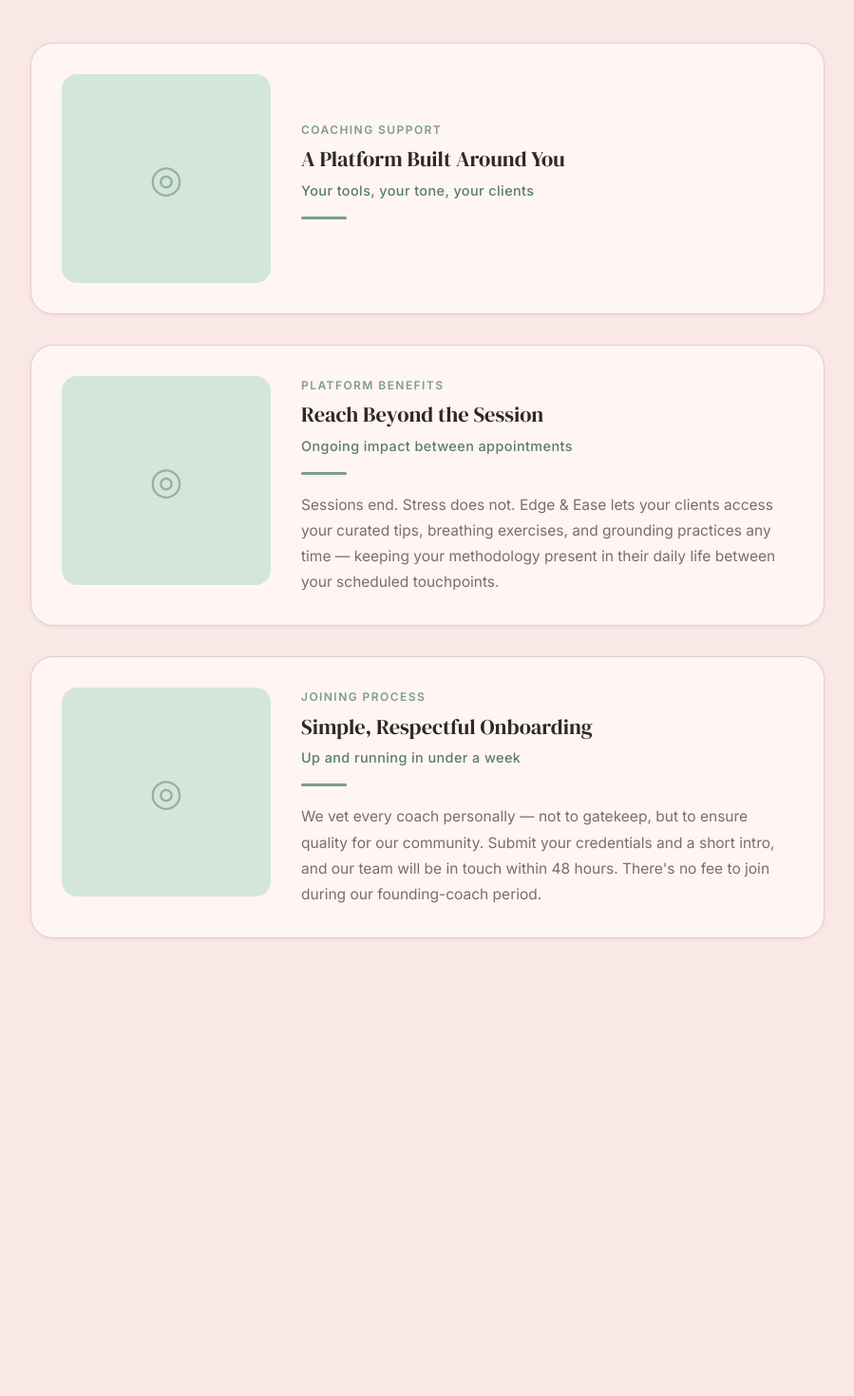
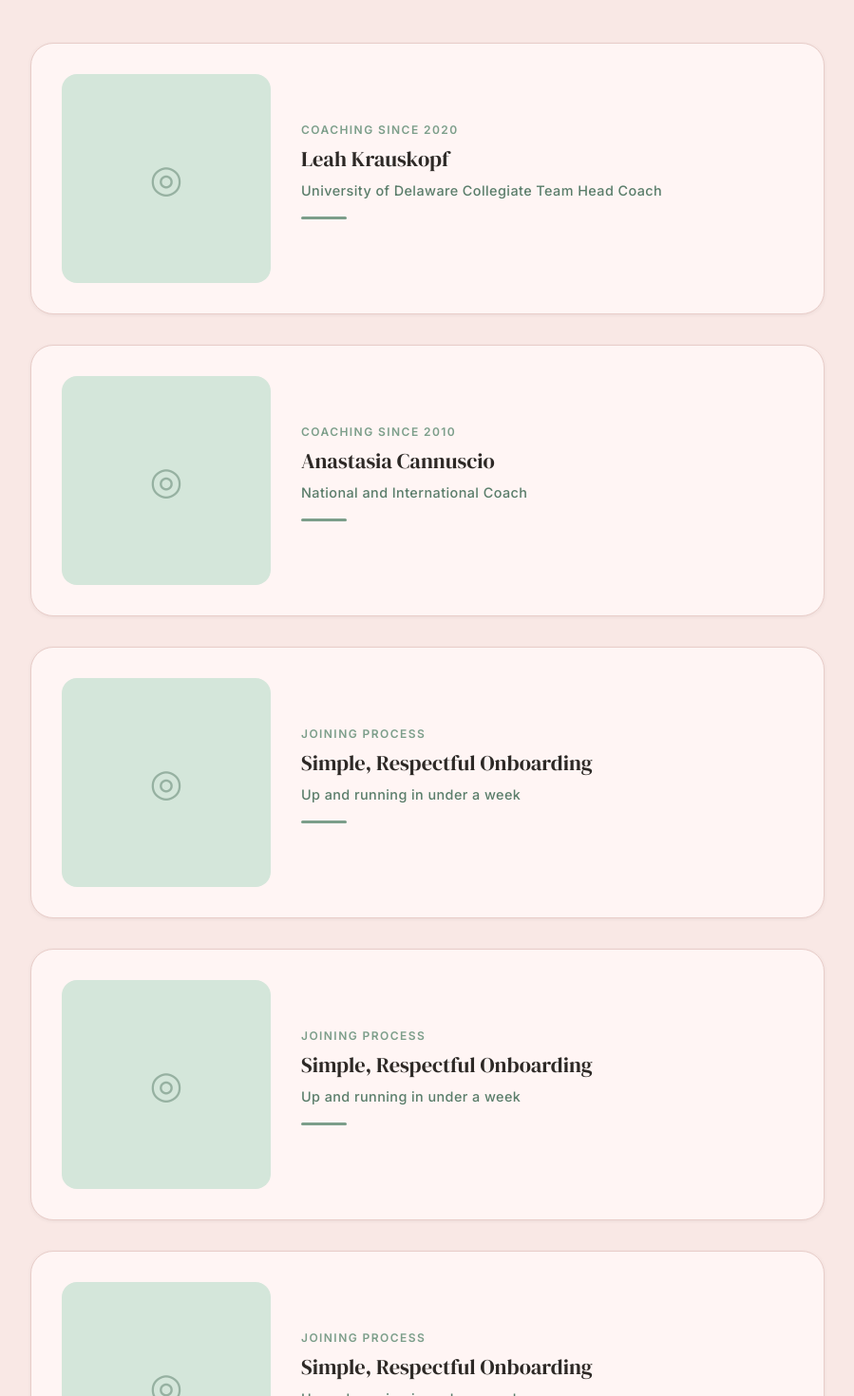
Before and after one commit to violetyan10/Edge-and-Ease, a Vue app in the folder frontend/: page /for-coach in a window 1280 px wide. Shown: the part 540-2010 px from the top of the page at 95% size, without its empty margins (190-1089 px from the left). Before the commit the page ends 1640 px from the top, so only its background shows below. Built offline with nearby package versions, Linux system fonts and the light colour scheme; the HTML template or start-up script is replaced by a standard one.

Commit message:
update_coaches_info

```diff
--- a/frontend/src/views/ForCoachPage.vue
+++ b/frontend/src/views/ForCoachPage.vue
@@ -53,22 +53,64 @@ onMounted(() => {
 // Placeholder coach feature content
 const features = [
   {
-    tag: 'Coaching Support',
-    name: 'A Platform Built Around You',
-    role: 'Your tools, your tone, your clients',
+    tag: 'Coaching since 2020',
+    name: 'Leah Krauskopf',
+    role: 'University of Delaware Collegiate Team Head Coach',
     //body: 'We handle the infrastructure so you can focus on what matters: your clients. Upload your micro-practices, set your availability, and let the platform surface your guidance to the people who need it most — matched by context, not just keyword.',
   },
   {
-    tag: 'Platform Benefits',
-    name: 'Reach Beyond the Session',
-    role: 'Ongoing impact between appointments',
-    body: 'Sessions end. Stress does not. Edge & Ease lets your clients access your curated tips, breathing exercises, and grounding practices any time — keeping your methodology present in their daily life between your scheduled touchpoints.',
+    tag: 'Coaching since 2010',
+    name: 'Anastasia Cannuscio',
+    role: 'National and International Coach',
+    //body: 'Sessions end. Stress does not. Edge & Ease lets your clients access your curated tips, breathing exercises, and grounding practices any time — keeping your methodology present in their daily life between your scheduled touchpoints.',
   },
   {
     tag: 'Joining Process',
     name: 'Simple, Respectful Onboarding',
     role: 'Up and running in under a week',
-    body: "We vet every coach personally — not to gatekeep, but to ensure quality for our community. Submit your credentials and a short intro, and our team will be in touch within 48 hours. There's no fee to join during our founding-coach period.",
+    //body: "We vet every coach personally — not to gatekeep, but to ensure quality for our community. Submit your credentials and a short intro, and our team will be in touch within 48 hours. There's no fee to join during our founding-coach period.",
+  },
+  {
+    tag: 'Joining Process',
+    name: 'Simple, Respectful Onboarding',
+    role: 'Up and running in under a week',
+    //body: "We vet every coach personally — not to gatekeep, but to ensure quality for our community. Submit your credentials and a short intro, and our team will be in touch within 48 hours. There's no fee to join during our founding-coach period.",
+  },
+  {
+    tag: 'Joining Process',
+    name: 'Simple, Respectful Onboarding',
+    role: 'Up and running in under a week',
+    //body: "We vet every coach personally — not to gatekeep, but to ensure quality for our community. Submit your credentials and a short intro, and our team will be in touch within 48 hours. There's no fee to join during our founding-coach period.",
+  },
+  {
+    tag: 'Joining Process',
+    name: 'Simple, Respectful Onboarding',
+    role: 'Up and running in under a week',
+    //body: "We vet every coach personally — not to gatekeep, but to ensure quality for our community. Submit your credentials and a short intro, and our team will be in touch within 48 hours. There's no fee to join during our founding-coach period.",
+  },
+  {
+    tag: 'Joining Process',
+    name: 'Simple, Respectful Onboarding',
+    role: 'Up and running in under a week',
+    //body: "We vet every coach personally — not to gatekeep, but to ensure quality for our community. Submit your credentials and a short intro, and our team will be in touch within 48 hours. There's no fee to join during our founding-coach period.",
+  },
+  {
+    tag: 'Joining Process',
+    name: 'Simple, Respectful Onboarding',
+    role: 'Up and running in under a week',
+    //body: "We vet every coach personally — not to gatekeep, but to ensure quality for our community. Submit your credentials and a short intro, and our team will be in touch within 48 hours. There's no fee to join during our founding-coach period.",
+  },
+  {
+    tag: 'Joining Process',
+    name: 'Simple, Respectful Onboarding',
+    role: 'Up and running in under a week',
+    //body: "We vet every coach personally — not to gatekeep, but to ensure quality for our community. Submit your credentials and a short intro, and our team will be in touch within 48 hours. There's no fee to join during our founding-coach period.",
+  },
+  {
+    tag: 'Joining Process',
+    name: 'Simple, Respectful Onboarding',
+    role: 'Up and running in under a week',
+    //body: "We vet every coach personally — not to gatekeep, but to ensure quality for our community. Submit your credentials and a short intro, and our team will be in touch within 48 hours. There's no fee to join during our founding-coach period.",
   },
 ]
 </script>
```
